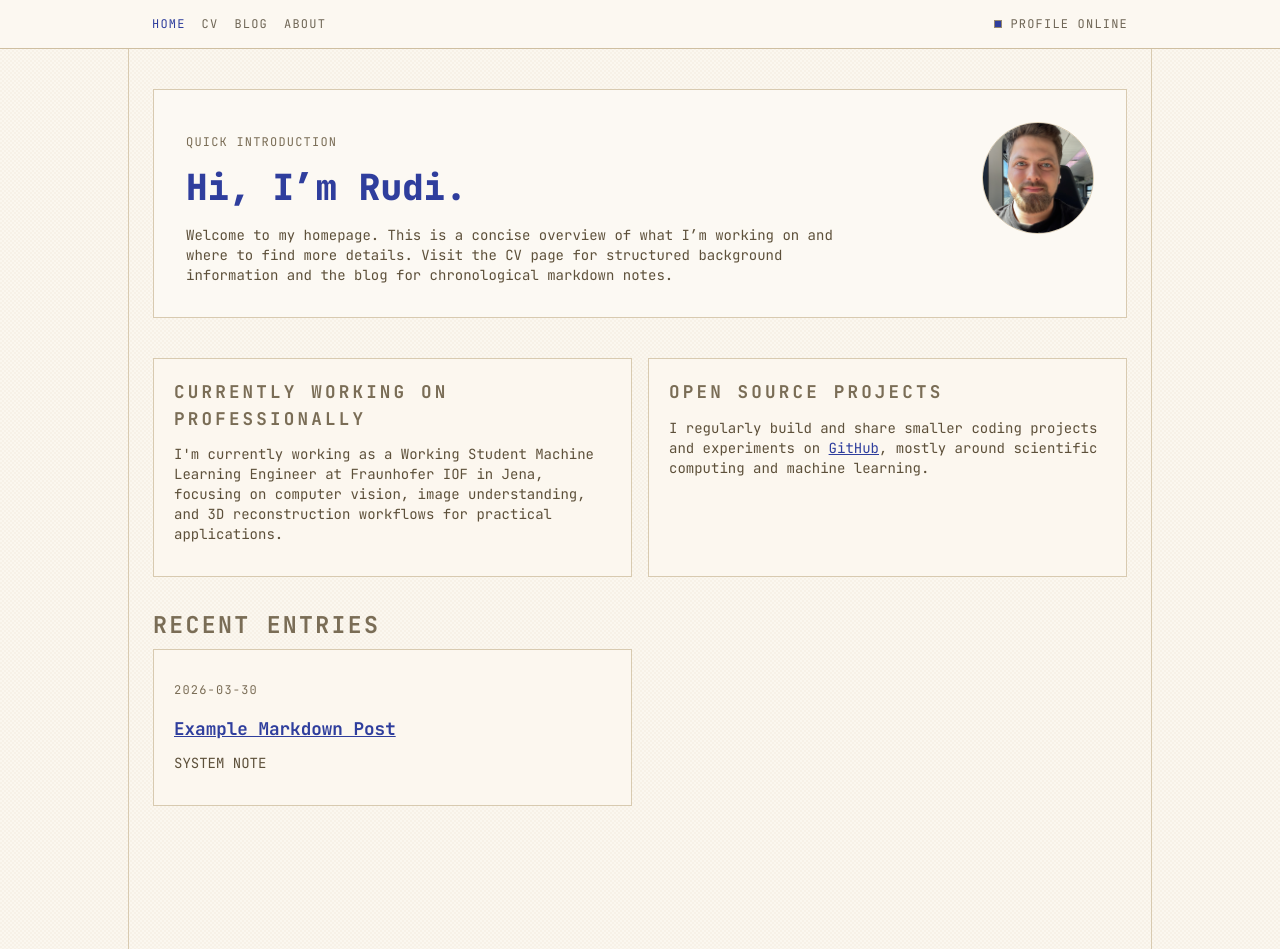
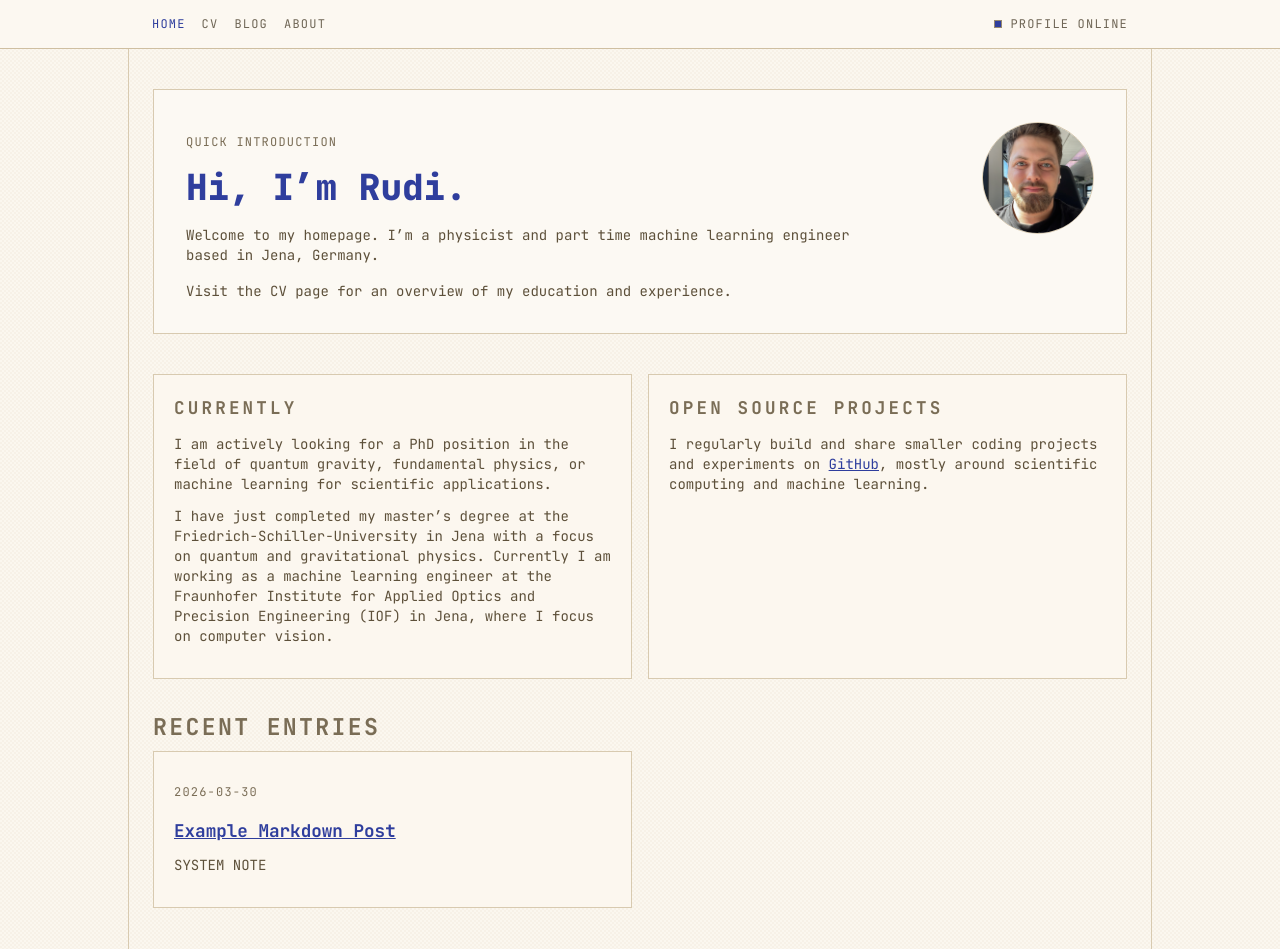
Before and after one commit to I-am-Rudi/i-am-rudi.github.io, a Jekyll site: the page built from index.md, in a window 1280 px wide. Built offline with Jekyll 4.4.1, drawn with Linux system fonts in a browser that asks for light colours; nearby versions of some CDN libraries.

Commit message:
changed index text

```diff
--- a/index.md
+++ b/index.md
@@ -9,8 +9,10 @@ title: Home
       <p class="text-xs uppercase tracking-widest text-[#7a6d56]">Quick introduction</p>
       <h1 class="text-4xl font-extrabold leading-tight text-[#2f3e9d] md:text-6xl">Hi, I’m Rudi.</h1>
       <p class="max-w-2xl text-sm text-[#5d503a]">
-        Welcome to my homepage. This is a concise overview of what I’m working on and where to find more details.
-        Visit the CV page for structured background information and the blog for chronological markdown notes.
+        Welcome to my homepage. I’m a physicist and part time machine learning engineer based in Jena, Germany.
+      </p>
+      <p class="max-w-2xl text-sm text-[#5d503a]">
+        Visit the CV page for an overview of my education and experience.
       </p>
     </div>
     <img
@@ -23,10 +25,12 @@ title: Home
 
 <section class="mt-10 grid gap-4 md:grid-cols-2">
   <article class="card">
-    <h2 class="card-title text-xs uppercase tracking-widest text-[#7a6d56]">Currently working on professionally</h2>
+    <h2 class="card-title text-xs uppercase tracking-widest text-[#7a6d56]">Currently</h2>
     <p class="mt-3 text-sm text-[#5d503a]">
-      I'm currently working as a Working Student Machine Learning Engineer at Fraunhofer IOF in Jena, focusing on
-      computer vision, image understanding, and 3D reconstruction workflows for practical applications.
+      I am actively looking for a PhD position in the field of quantum gravity, fundamental physics, or machine learning for scientific applications.
+    </p>
+    <p class="mt-3 text-sm text-[#5d503a]">
+      I have just completed my master’s degree at the Friedrich-Schiller-University in Jena with a focus on quantum and gravitational physics. Currently I am working as a machine learning engineer at the Fraunhofer Institute for Applied Optics and Precision Engineering (IOF) in Jena, where I focus on computer vision.
     </p>
   </article>
   <article class="card">
```
